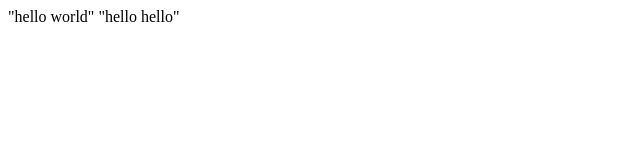
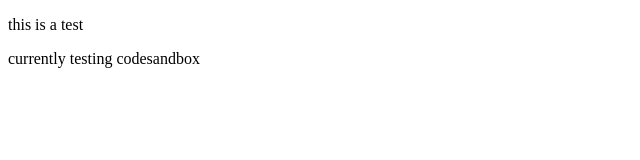
Before and after one commit to atsushi-mandai/JavascriptTest, a plain HTML site: page index.html in a window 1280 px wide. Shown: the whole page, without its empty margins (0-640 px from the left). Drawn offline with Linux system fonts and the light colour scheme.

Commit message:
initial commit

```diff
--- a/index.html
+++ b/index.html
@@ -1,10 +1,8 @@
 <!DOCTYPE html>
 <html>
-    <head>
-
-    </head>
-    <body>
-        "hello world"
-        "hello hello"
-    </body>
+  <head> </head>
+  <body>
+    <p>this is a test</p>
+    <p>currently testing codesandbox</p>
+  </body>
 </html>
```
